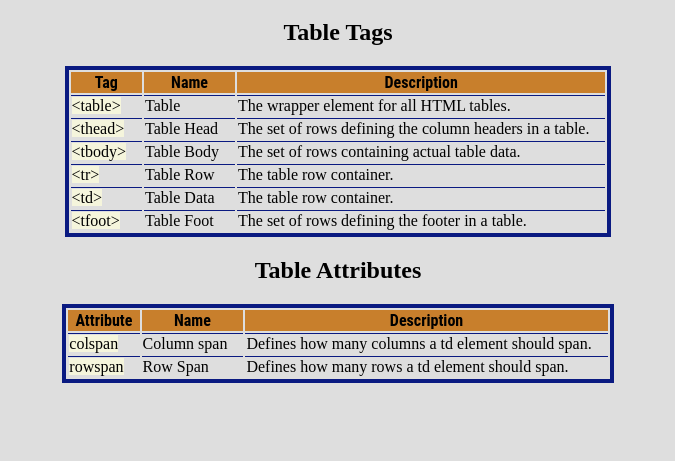
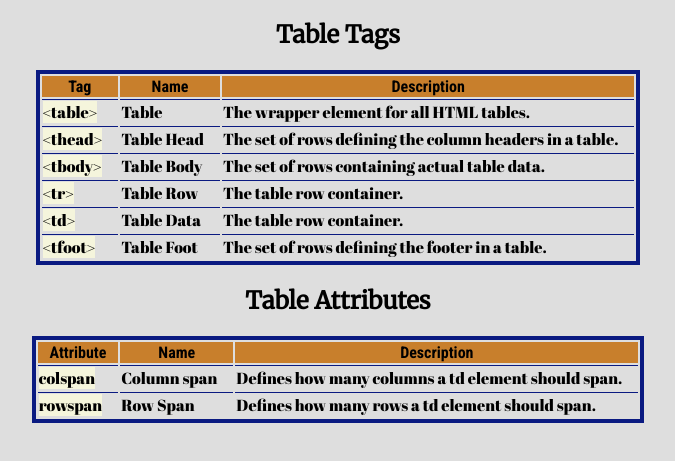
Before and after one commit to spoist/reference-sheet-project, a plain HTML site: page index.html in a window 1280 px wide. Shown: the part 61-522 px from the top of the page, without its empty margins (302-977 px from the left). Drawn offline with Linux system fonts and the light colour scheme.

Commit message:
made minor changes in index.html

```diff
--- a/index.html
+++ b/index.html
@@ -4,6 +4,11 @@
   <meta charset="UTF-8">
   <meta name="viewport" content="width=device-width, initial-scale=1.0">
   <link href="styles.css" rel="stylesheet">
+  <link rel="preconnect" href="https://fonts.googleapis.com">
+  <!-- Google fonts -->
+  <link rel="preconnect" href="https://fonts.gstatic.com" crossorigin>
+  <link href="https://fonts.googleapis.com/css2?family=Abril+Fatface&family=Merriweather:ital@0;1&family=Roboto+Condensed:wght@200;400;700&family=Work+Sans:wght@400;500;800&display=swap" rel="stylesheet">
+  <!-- -->
   <title>Reference sheet for HTML tables</title>
 </head>
 <body>
```
